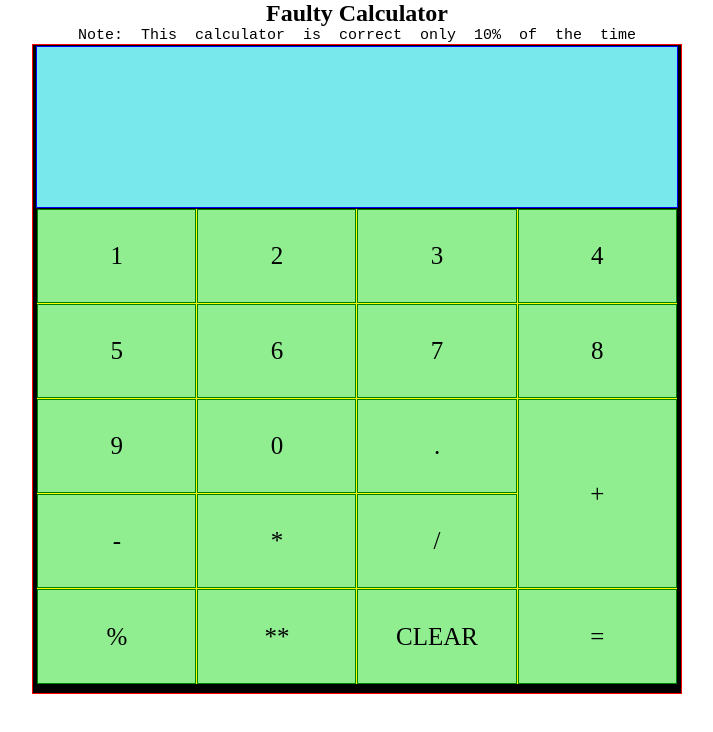
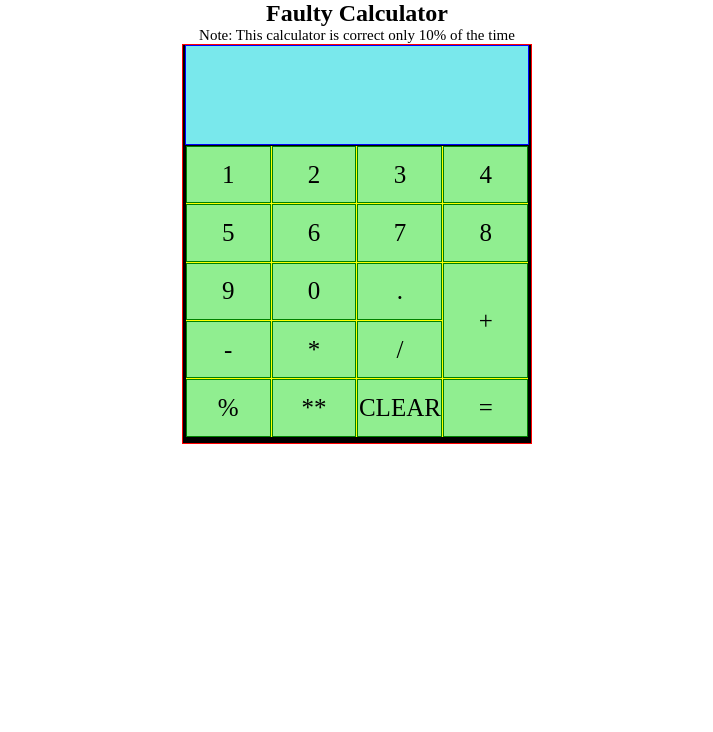
Before and after one commit to kalyanam17abhinav/faulty-calculator, a plain HTML site: page index.html in a window 1280 px wide. Shown: the whole page, without its empty margins (283-996 px from the left). Drawn offline with Linux system fonts and the light colour scheme.

Commit message:
second commit

```diff
--- a/index.html
+++ b/index.html
@@ -11,7 +11,7 @@
 <body>
     <h2> Faulty Calculator </h2>
     <div class="p">
-        <p><pre>Note:  This  calculator  is  correct  only  10%  of  the  time</pre></p>
+        <p>Note: This calculator is correct only 10% of the time</p>
     </div>
 
     <div class="main-div">
--- a/style.css
+++ b/style.css
@@ -4,19 +4,19 @@
     box-sizing: border-box;
 }
 
-h2, pre{
+h2, p{
     text-align: center;
 }
 
-pre{
+p{
    /* border: 1px solid red; */
    font-size: 15px;
 }
 
 .main-div{
     border: 1px solid red;
-    height: 650px;
-    width: 650px;
+    height: 400px;
+    width: 350px;
     margin:0 auto;
     background-color: black;
 }
```
